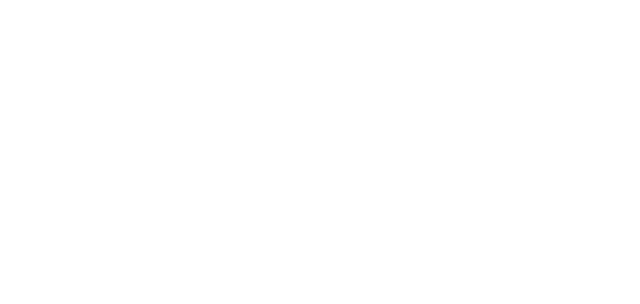
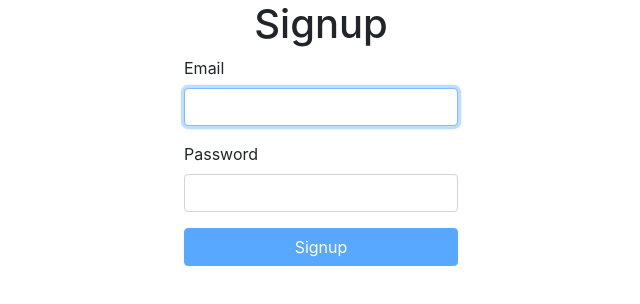
Before and after one commit to tiltedtylers/runtimeterror, a React (Create React App) app in the folder deal-frontend/: page /signup in a window 1280 px wide. Shown: the top 304 px of the page, without its empty margins (319-959 px from the left). Built offline with nearby package versions, Linux system fonts and the light colour scheme.

Commit message:
Added Login and Signup Page

```diff
--- a/deal-frontend/package.json
+++ b/deal-frontend/package.json
@@ -6,7 +6,9 @@
     "@testing-library/jest-dom": "^4.2.4",
     "@testing-library/react": "^9.3.2",
     "@testing-library/user-event": "^7.1.2",
+    "bootstrap": "^4.5.3",
     "react": "^17.0.0",
+    "react-bootstrap": "^1.4.0",
     "react-dom": "^17.0.0",
     "react-router-dom": "^5.2.0",
     "react-scripts": "3.4.4"
--- a/deal-frontend/src/App.js
+++ b/deal-frontend/src/App.js
@@ -3,6 +3,9 @@ import logo from './logo.svg';
 import { BrowserRouter as Router, Route, Switch } from 'react-router-dom';
 import './App.css';
 import Home from './components/home/Home'
+import Login from './components/profile/Login'
+import '../node_modules/bootstrap/dist/css/bootstrap.min.css';
+import Signup from './components/profile/Signup'
 
 function App() {
   return (
@@ -10,6 +13,8 @@ function App() {
       <Router>
         <Switch>
           <Route exact path="/" component={Home}></Route>
+          <Route exact path='/login' component={Login} />
+          <Route exact path='/signup' component={Signup} />
         </Switch>
       </Router>
     </div>
--- /dev/null
+++ b/deal-frontend/src/components/profile/Login.js
@@ -0,0 +1,45 @@
+import React, { useState } from "react";
+import { Button, FormGroup, FormControl, FormLabel, Form } from "react-bootstrap";
+import "./login.css";
+
+export default function Login() {
+  const [email, setEmail] = useState("");
+  const [password, setPassword] = useState("");
+
+  function validateForm() {
+    return email.length > 0 && password.length > 0;
+  }
+
+  function handleSubmit(event) {
+    event.preventDefault();
+    console.log(email, password);
+  }
+
+  return (
+    <div className="main">
+        <h1>Login</h1>
+      <form onSubmit={handleSubmit}>
+        <FormGroup controlId="email">
+          <FormLabel>Email</FormLabel>
+          <FormControl
+            autoFocus
+            type="email"
+            value={email}
+            onChange={e => setEmail(e.target.value)}
+          />
+        </FormGroup>
+        <FormGroup controlId="password">
+          <FormLabel>Password</FormLabel>
+          <FormControl
+            value={password}
+            onChange={e => setPassword(e.target.value)}
+            type="password"
+          />
+        </FormGroup>
+        <Button block disabled={!validateForm()} type="submit">
+          Login
+        </Button>
+      </form>
+    </div>
+  );
+}
--- /dev/null
+++ b/deal-frontend/src/components/profile/Signup.js
@@ -0,0 +1,45 @@
+import React, { useState } from "react";
+import { Button, FormGroup, FormControl, FormLabel, Form } from "react-bootstrap";
+import "./login.css";
+
+export default function Signup() {
+  const [email, setEmail] = useState("");
+  const [password, setPassword] = useState("");
+
+  function validateForm() {
+    return email.length > 0 && password.length > 0;
+  }
+
+  function handleSubmit(event) {
+    event.preventDefault();
+    console.log(email, password);
+  }
+
+  return (
+    <div className="main">
+        <h1>Signup</h1>
+      <form onSubmit={handleSubmit}>
+        <FormGroup controlId="email">
+          <FormLabel>Email</FormLabel>
+          <FormControl
+            autoFocus
+            type="email"
+            value={email}
+            onChange={e => setEmail(e.target.value)}
+          />
+        </FormGroup>
+        <FormGroup controlId="password">
+          <FormLabel>Password</FormLabel>
+          <FormControl
+            value={password}
+            onChange={e => setPassword(e.target.value)}
+            type="password"
+          />
+        </FormGroup>
+        <Button block disabled={!validateForm()} type="submit">
+          Signup
+        </Button>
+      </form>
+    </div>
+  );
+}
--- /dev/null
+++ b/deal-frontend/src/components/profile/login.css
@@ -0,0 +1,6 @@
+.main {
+    display: flex;
+    flex-direction: column;
+    justify-content: center;
+    align-items: center;
+}
```
Also changed, not shown: 1 other file (tests, documents, lock files or other folders).
